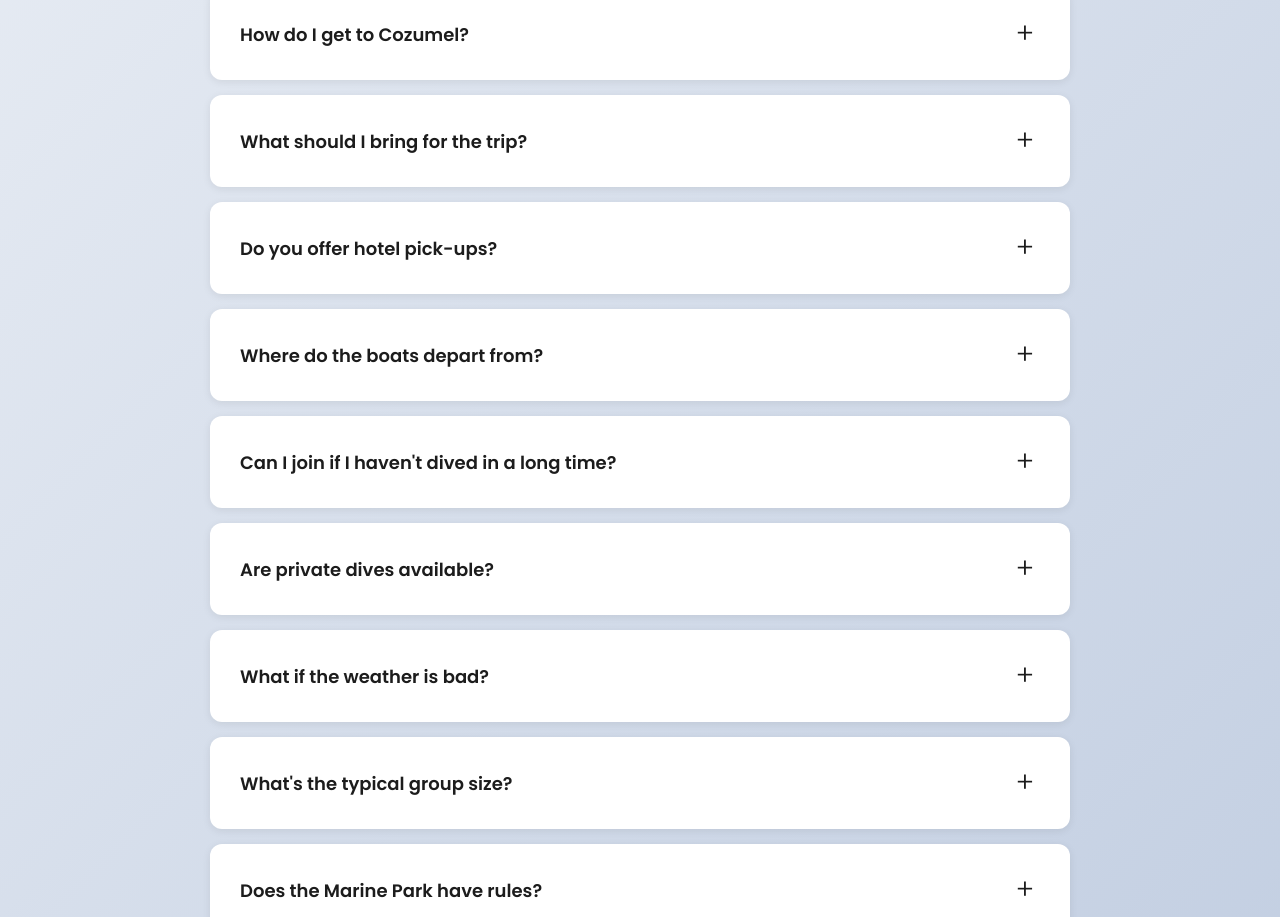
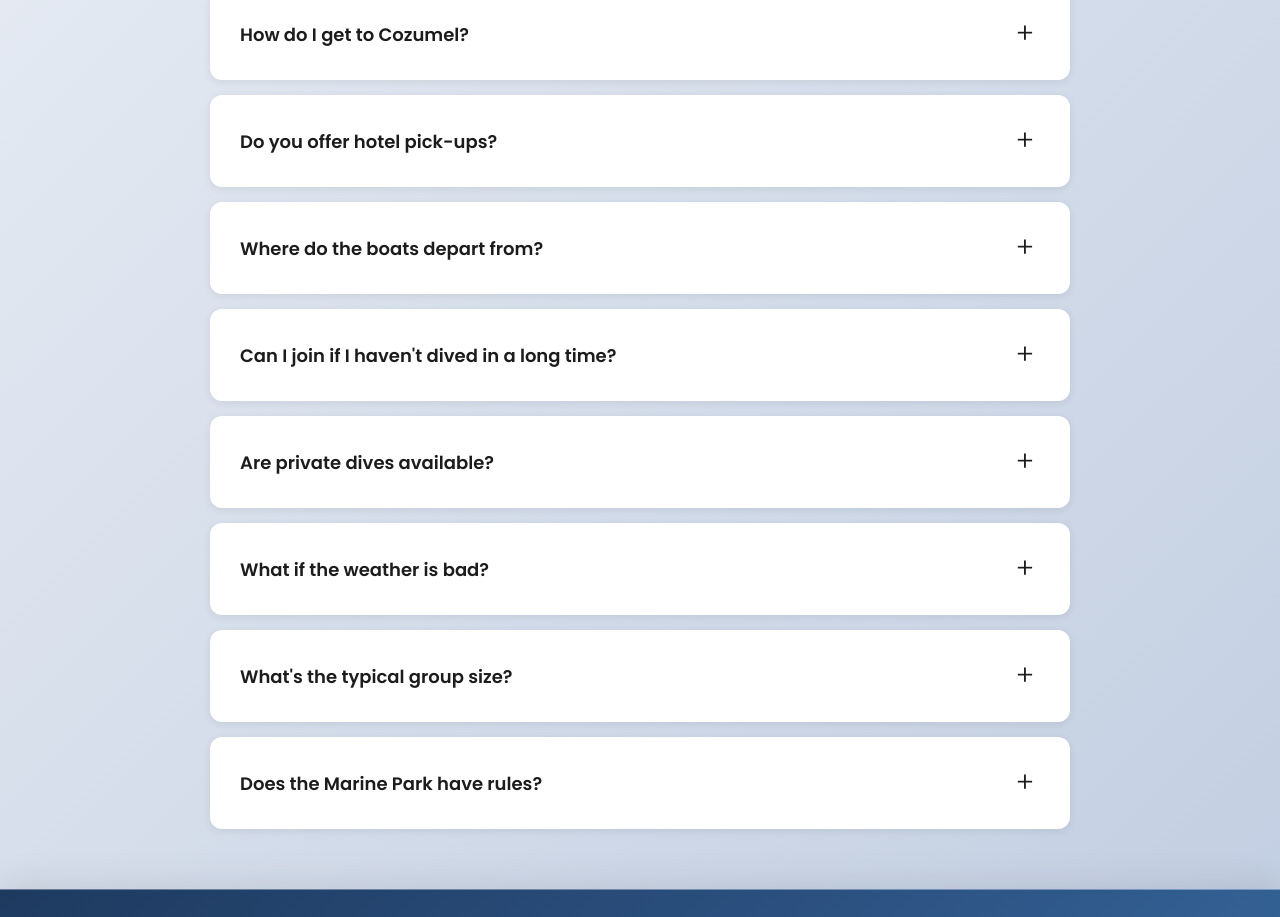
Before and after one commit to mike7019/DiveWithJuan, a React (Vite) app: page /faqs in a window 1280 px wide. Shown: the part 1141-2058 px from the top of the page. Built offline with nearby package versions, Linux system fonts and the light colour scheme.

Commit message:
addition

```diff
--- a/src/components/About.jsx
+++ b/src/components/About.jsx
@@ -15,7 +15,7 @@ const About = () => {
           <div className="about-image">
             <img
               src={`${baseUrl}about me.jpg`}
-              alt="Juan Rodriguez - Professional PADI Scuba Diving Instructor in Cozumel, Mexico"
+              alt="Juan De San Benito - Professional PADI Scuba Diving Instructor in Cozumel, Mexico"
               loading="lazy"
             />
           </div>
--- a/src/pages/FAQPage.jsx
+++ b/src/pages/FAQPage.jsx
@@ -41,10 +41,6 @@ const FAQPage = () => {
     {
       question: 'How do I get to Cozumel?',
       answer: 'You can fly directly to Cozumel International Airport or arrive via ferry from Playa del Carmen (runs every day, every 30 minutes)'
-    },
-    {
-      question: 'What should I bring for the trip?',
-      answer: 'Swimsuit, towel, reef-safe sunscreen, and your certification card if you\'re certified.'
     },
     {
       question: 'Do you offer hotel pick-ups?',
```
